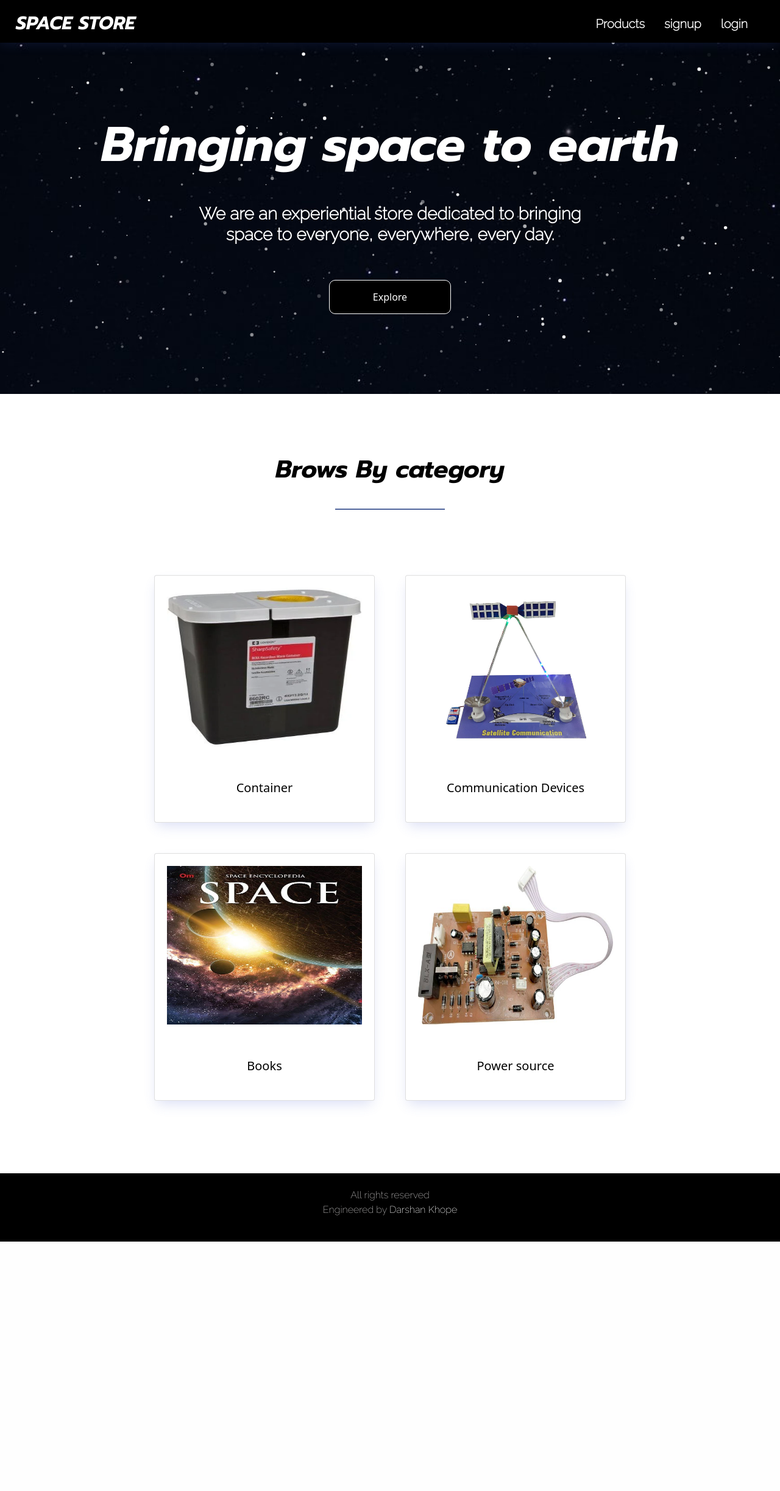
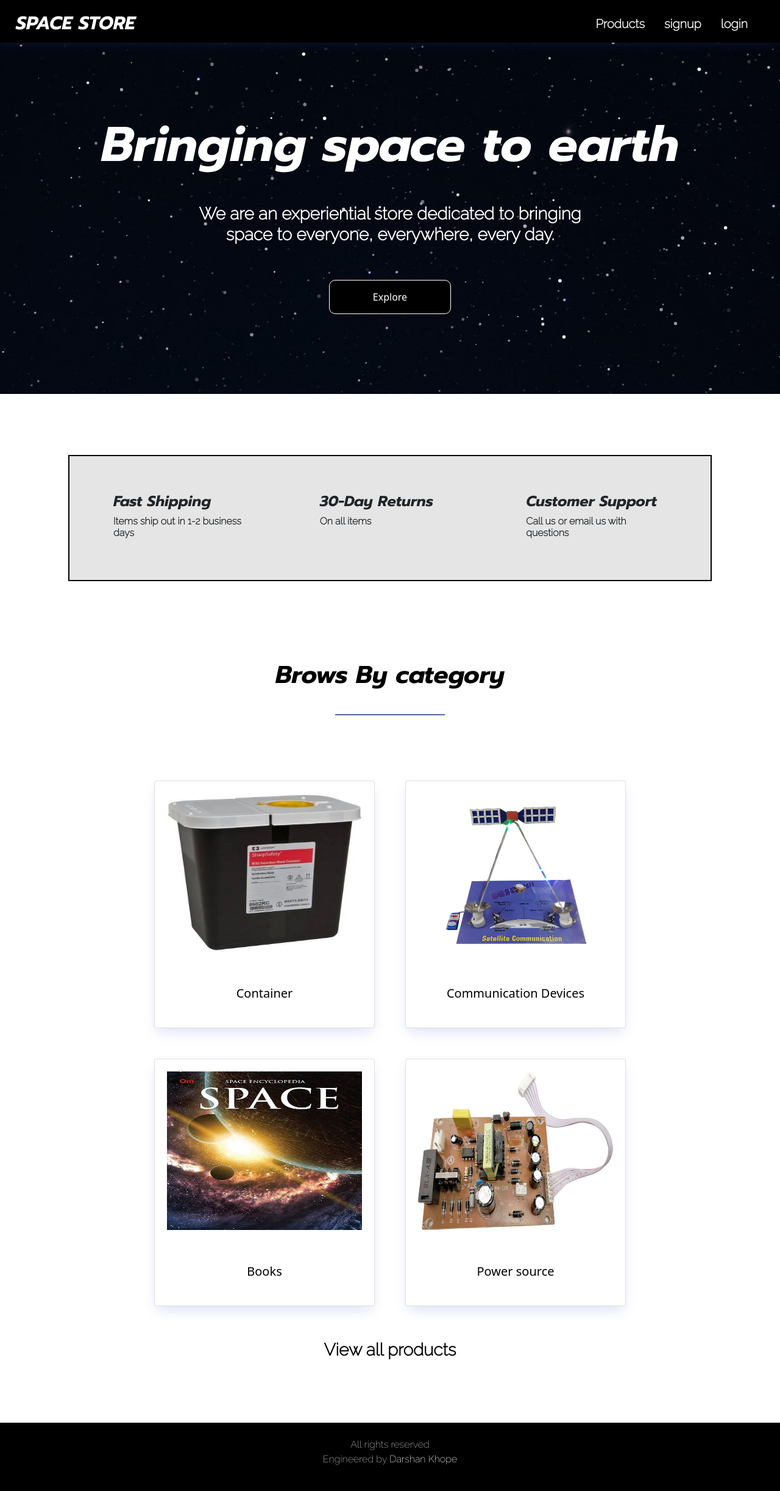
Before and after one commit to kdarshan425/spacestore, a PHP site: page /phpmail/ in a window 1280 px wide. Shown: the whole page at 61% size. Before the commit the page ends 2036 px from the top, so only its background shows below. Run offline with PHP 8.4, Linux system fonts and the light colour scheme; data that the repository does not hold is empty; some libraries are stand-ins or nearby versions; some web fonts are replaced.

Commit message:
day 5 update

```diff
--- a/index.php
+++ b/index.php
@@ -5,7 +5,6 @@
     <meta http-equiv="X-UA-Compatible" content="IE=edge">
     <meta name="viewport" content="width=device-width, initial-scale=1.0">
     <title>SPACE STORE</title>
-
     <link rel="stylesheet" href="styles/style.css">
     <script src="https://use.fontawesome.com/9fc82f32ca.js"></script>
     <link rel="preconnect" href="https://fonts.gstatic.com" crossorigin>
@@ -19,8 +18,23 @@
     <link href="https://fonts.googleapis.com/css2?family=Open+Sans:wght@700&display=swap" rel="stylesheet">
     <link href="https://cdn.jsdelivr.net/npm/bootstrap@5.1.0/dist/css/bootstrap.min.css" rel="stylesheet" integrity="sha384-KyZXEAg3QhqLMpG8r+8fhAXLRk2vvoC2f3B09zVXn8CA5QIVfZOJ3BCsw2P0p/We" crossorigin="anonymous">
     <style>
+        .col-md-4{
+            padding:30px;
+        }
 
-
+        .cen{
+            text-align:start;
+        }
+        @media (max-width: 568px){
+            .cen{
+                text-align:center;
+            }
+        }
+        @media (max-width: 568px){
+            .main-div{
+                padding-top: 110px !important;
+            }
+        }
     </style>
 </head>
 <body>
@@ -49,7 +63,36 @@
             </div>
         </div>
     </div>
-
+    <div style="padding-top:70px;">
+        <div class="container">
+            <div style="padding:30px;">
+                <div style="background:#e5e5e5;border: black 2px solid;">
+                    <div style="padding:30px;">
+                        <div class="row">
+                            <div class="col-md-4">
+                                <div class="container cen">
+                                    <h4 style="font-family: 'Prompt', sans-serif;font-weight: bolder;">Fast Shipping</h4>
+                                    <h6 style="font-family: 'Raleway', sans-serif;font-weight: bold;">Items ship out in 1-2 business days</h6>
+                                </div>
+                            </div>
+                            <div class="col-md-4">
+                                <div class="container cen">
+                                    <h4 style="font-family: 'Prompt', sans-serif;font-weight: bolder;">30-Day Returns</h4>
+                                    <h6 style="font-family: 'Raleway', sans-serif;font-weight: bold;">On all items</h6>
+                                </div>
+                            </div>
+                            <div class="col-md-4">
+                                <div class="container cen">
+                                    <h4 style="font-family: 'Prompt', sans-serif;font-weight: bolder;">Customer Support</h4>
+                                    <h6 style="font-family: 'Raleway', sans-serif;font-weight: bold;">Call us or email us with questions</h6>
+                                </div>
+                            </div>
+                        </div>
+                    </div>
+                </div>
+            </div>
+        </div>
+    </div>
     <div  id="about" style="background-color: white;">
         <div class="container">
             <center>
@@ -119,8 +162,13 @@
                                 </div>
                             </a>
                         </div>
-
-
+                        <div style="padding-top:30px;">
+                        <center>
+                            <div class="container">
+                                <a style="color:black;text-decoration:none;" href="product.php"><h3 style="font-family: 'Raleway', sans-serif;font-weight:bolder;">View all products</h3></a>
+                            </div>
+                        </center>
+                    </div>
                     </div>
                 </div>
                 </center>
--- a/styles/style.css
+++ b/styles/style.css
@@ -479,7 +479,7 @@ div.content {
 
 @media (max-width: 568px){
 .main-div{
-  padding-top: 200px;
+padding-top: 110px !important;
 }
 }
 .logo{
```
Lines whose indentation alone changed are shown as unchanged.
